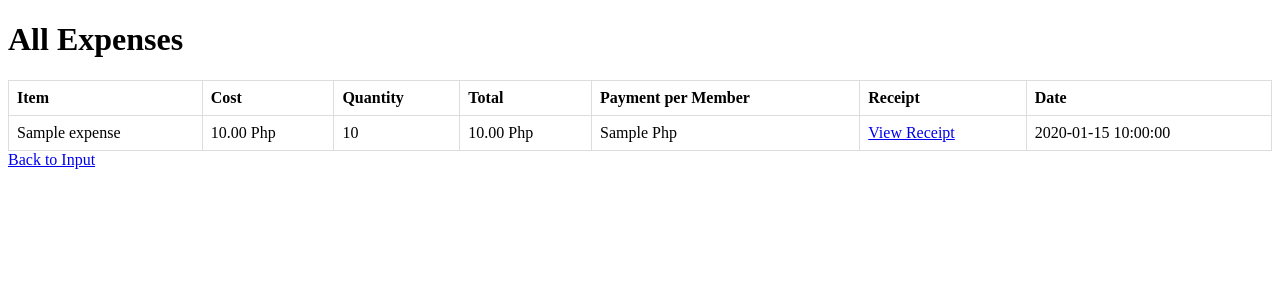
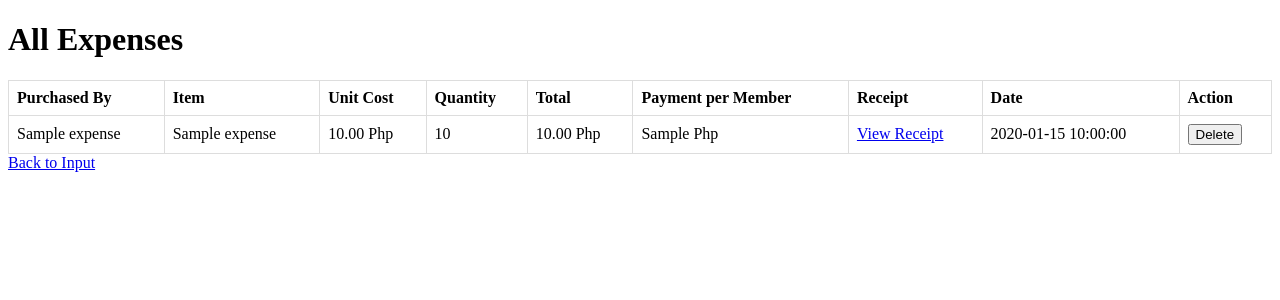
Before and after one commit to sggenDebugs/thesis-website, a PHP site: page /tracker/display.php in a window 1280 px wide. Shown: the top 300 px of the page. Run offline with PHP 8.4, Linux system fonts and the light colour scheme; tables that the repository leaves empty or names only in its code hold one stand-in row (values such as "Sample post").

Commit message:
feat: add person tracking to expenses with delete functionality and improved display

```diff
--- a/tracker/display.php
+++ b/tracker/display.php
@@ -2,36 +2,66 @@
 require 'config.php';
 
 try {
+    // Handle delete operation
+    if (isset($_GET['delete'])) {
+        try {
+            $stmt = $pdo->prepare("DELETE FROM expenses WHERE id = ?");
+            $stmt->execute([$_GET['delete']]);
+            header("Location: display.php");
+            exit;
+        } catch (PDOException $e) {
+            die("Error deleting record: " . $e->getMessage());
+        }
+    }
+} catch (Exception $e) {
+    die("Error: " . $e->getMessage());
+}
+
+try {
     $stmt = $pdo->query("SELECT * FROM expenses ORDER BY created_at DESC");
     $expenses = $stmt->fetchAll(PDO::FETCH_ASSOC);
-} catch(PDOException $e) {
+} catch (PDOException $e) {
     die("Error: " . $e->getMessage());
 }
 ?>
 
 <!DOCTYPE html>
 <html>
+
 <head>
     <title>View Expenses</title>
     <style>
-        table { width: 100%; border-collapse: collapse; }
-        th, td { padding: 8px; border: 1px solid #ddd; text-align: left; }
+        table {
+            width: 100%;
+            border-collapse: collapse;
+        }
+
+        th,
+        td {
+            padding: 8px;
+            border: 1px solid #ddd;
+            text-align: left;
+        }
     </style>
 </head>
+
 <body>
     <h1>All Expenses</h1>
     <table>
         <tr>
+            <th>Purchased By</th>
             <th>Item</th>
-            <th>Cost</th>
+            <th>Unit Cost</th>
             <th>Quantity</th>
             <th>Total</th>
             <th>Payment per Member</th>
             <th>Receipt</th>
             <th>Date</th>
+            <th>Action</th>
         </tr>
         <?php foreach ($expenses as $expense): ?>
             <tr>
+                <td><?= htmlspecialchars($expense['person_name']) ?></td>
                 <td><?= htmlspecialchars($expense['item_name']) ?></td>
                 <td><?= number_format($expense['cost'], 2) ?> Php</td>
                 <td><?= $expense['quantity'] ?></td>
@@ -43,9 +73,16 @@ try {
                     <?php endif; ?>
                 </td>
                 <td><?= $expense['created_at'] ?></td>
+                <td>
+                    <form method="GET" onsubmit="return confirm('Delete this record?')">
+                        <input type="hidden" name="delete" value="<?= $expense['id'] ?>">
+                        <button type="submit">Delete</button>
+                    </form>
+                </td>
             </tr>
         <?php endforeach; ?>
     </table>
     <a href="index.html">Back to Input</a>
 </body>
+
 </html>
```
Also changed, not shown: tracker/index.html (+33 -5 lines), tracker/submit.php (+6 -3 lines). Lines whose indentation alone changed are shown as unchanged.
